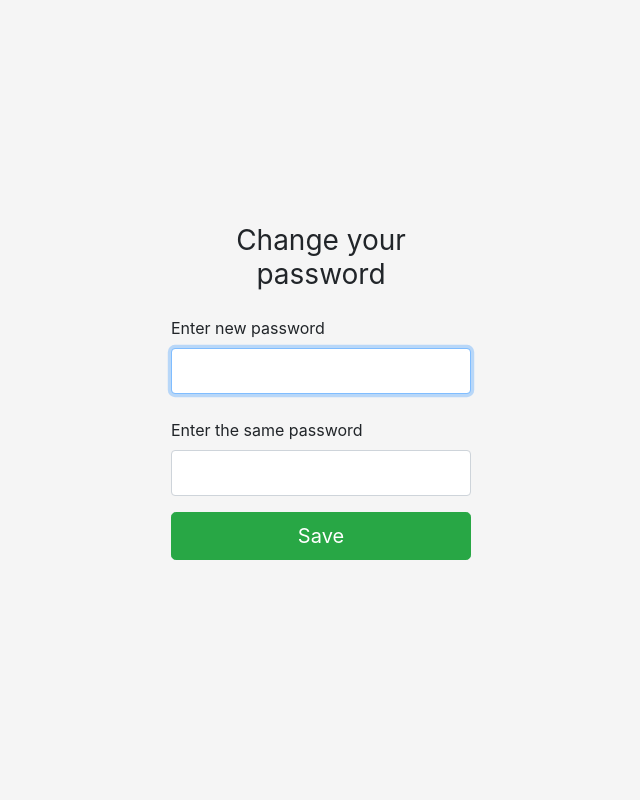
After one commit to Abdya/HomeWorkPHP, a PHP site: page /new_password.php in a window 1280 px wide. The commit adds this page. Shown: the whole page, without its empty margins (319-959 px from the left). Run offline with PHP 8.4, Linux system fonts and the light colour scheme.

Commit message:
HW_5 password change #3.8

```diff
--- a/HW2/includes/common.php
+++ b/HW2/includes/common.php
@@ -83,9 +83,11 @@ function login_by_remember_me_token()
         return;
     }
     $_SESSION["login"] = $login;
+};
 
-
+function push_encode($user_data,$new_data, $path){
+    array_merge($new_data, $user_data);
+    file_put_contents($path, json_encode($user_data));
 }
-
 session_start();
 login_by_remember_me_token();
--- /dev/null
+++ b/HW2/public/new_password.php
@@ -0,0 +1,29 @@
+<!doctype html>
+<html lang="en">
+<head>
+    <meta charset="utf-8">
+    <meta name="viewport" content="width=device-width, initial-scale=1, shrink-to-fit=no">
+    <meta name="description" content="">
+    <meta name="author" content="">
+    <link rel="icon" href="/assets/images/jaba.gif">
+
+    <title>Jaba Reset</title>
+
+    <!-- Bootstrap core CSS -->
+    <link href="/assets/css/bootstrap.css" rel="stylesheet">
+
+    <!-- Custom styles for this template -->
+    <link href="/assets/css/signin.css" rel="stylesheet">
+</head>
+
+<body class="text-center">
+<form class="form-signin" novalidate action="/password_reset_logic.php" method="post">
+    <h1 class="h3 mb-4 font-weight-normal">Change your password</h1>
+    <p class="mb-2 text-left">Enter new password</p>
+    <input type="text" id="inputPassword" class="form-control mb-4" required autofocus name="first_pass">
+    <p class="mb-2 text-left">Enter the same password</p>
+    <input type="text" id="inputPassword" class="form-control mb-3" required autofocus name="second_pass">
+    <button class="btn btn-lg btn-success btn-block mb-3" type="submit">Save</button>
+</form>
+</body>
+</html>
--- /dev/null
+++ b/HW2/public/new_password_logic.php
@@ -0,0 +1,4 @@
+<?php
+$login = $_GET["login"];
+$token = $_GET["token"];
+?>
```
Also changed, not shown: HW2/public/password_reset.php (+4 -4 lines), HW2/public/password_reset_logic.php (+9 -3 lines).
